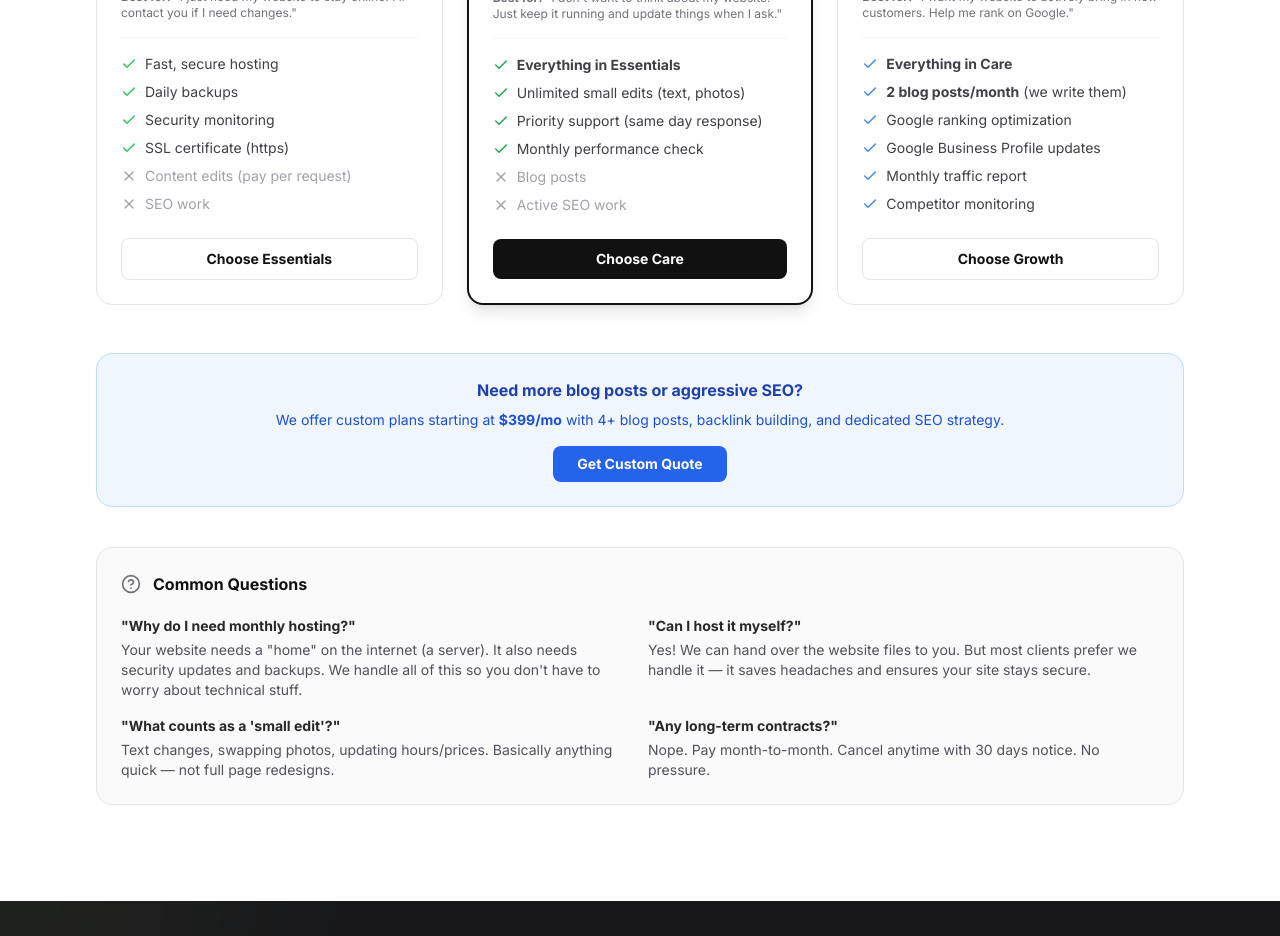
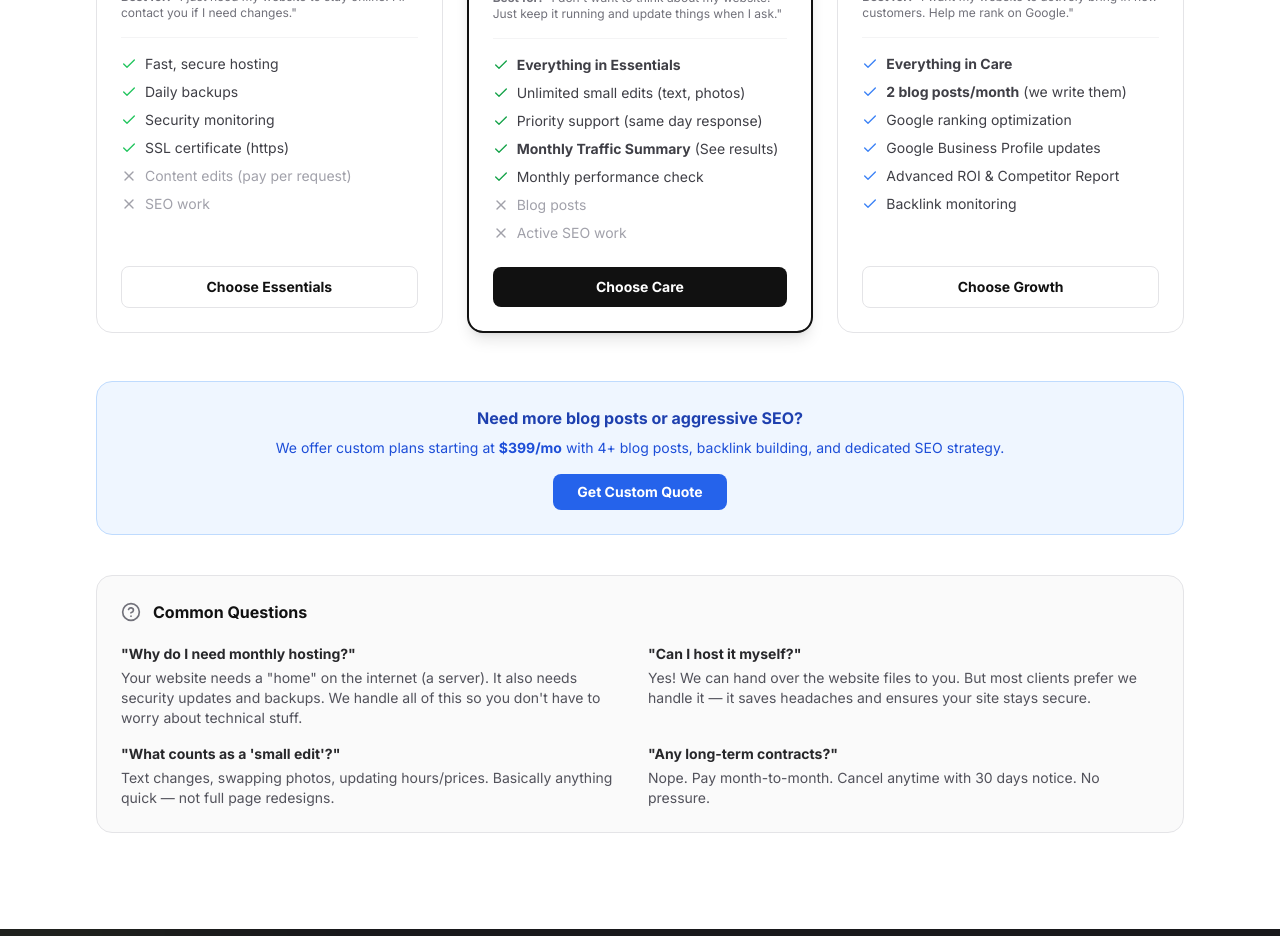
Before and after one commit to parfweb/CCGservicesLLC, a React (Vite) app: page / in a window 1280 px wide. Shown: the part 5260-6196 px from the top of the page. Built offline with nearby package versions, Linux system fonts and the light colour scheme.

Commit message:
Enhance Care plan value with Traffic Reports

```diff
--- a/components/Hosting.tsx
+++ b/components/Hosting.tsx
@@ -132,6 +132,10 @@ const Hosting: React.FC = () => {
               </li>
               <li className="flex items-start gap-2 text-zinc-700">
                 <Check className="w-4 h-4 text-green-600 mt-0.5 flex-shrink-0" />
+                <span><strong>Monthly Traffic Summary</strong> (See results)</span>
+              </li>
+              <li className="flex items-start gap-2 text-zinc-700">
+                <Check className="w-4 h-4 text-green-600 mt-0.5 flex-shrink-0" />
                 <span>Monthly performance check</span>
               </li>
               <li className="flex items-start gap-2 text-zinc-400">
@@ -192,11 +196,11 @@ const Hosting: React.FC = () => {
               </li>
               <li className="flex items-start gap-2 text-zinc-700">
                 <Check className="w-4 h-4 text-blue-500 mt-0.5 flex-shrink-0" />
-                <span>Monthly traffic report</span>
+                <span>Advanced ROI & Competitor Report</span>
               </li>
               <li className="flex items-start gap-2 text-zinc-700">
                 <Check className="w-4 h-4 text-blue-500 mt-0.5 flex-shrink-0" />
-                <span>Competitor monitoring</span>
+                <span>Backlink monitoring</span>
               </li>
             </ul>
 
```
